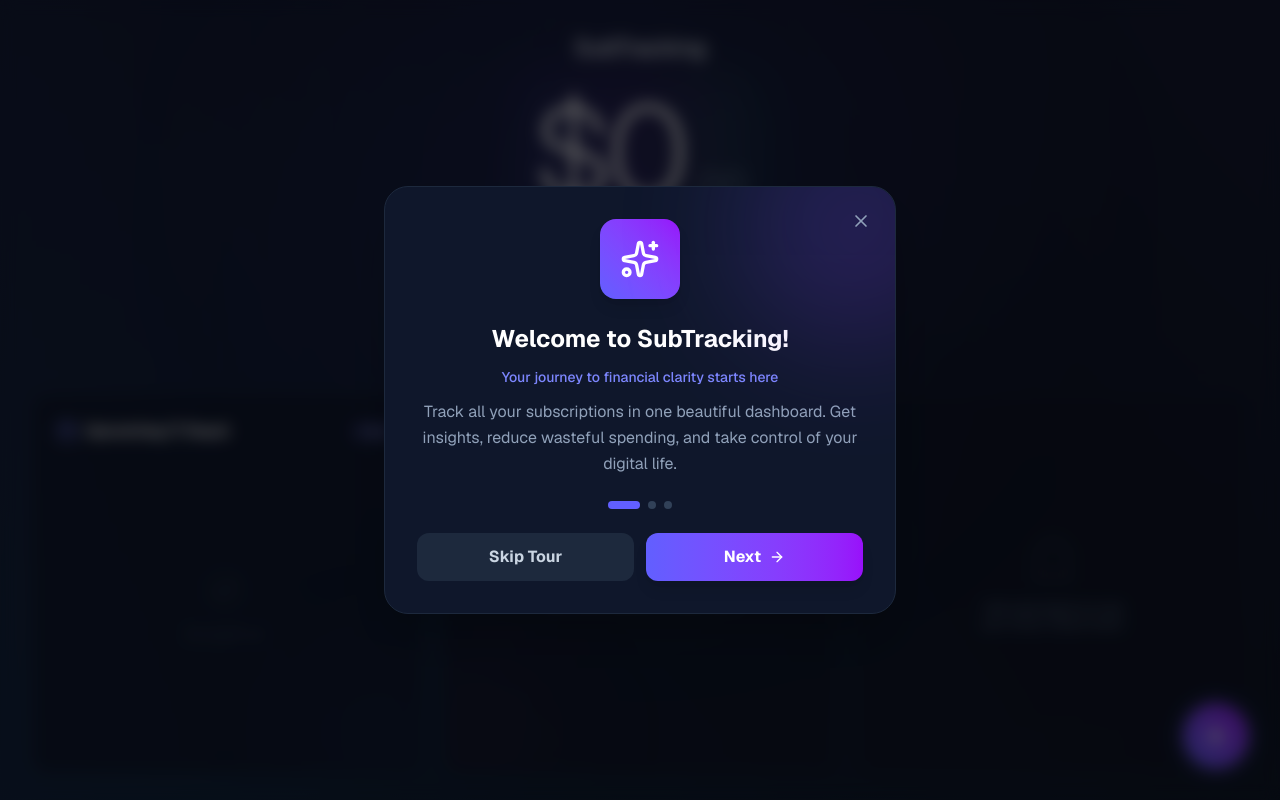
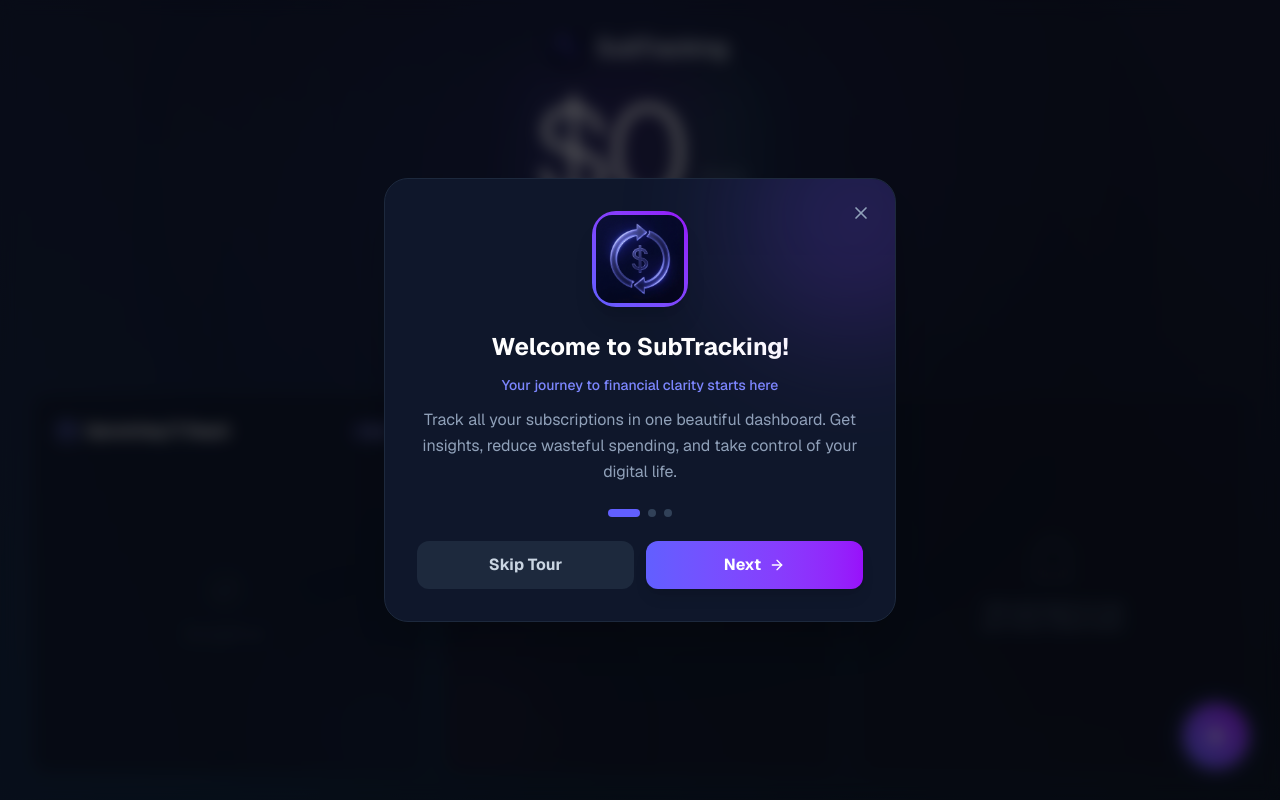
Before and after one commit to giancarlooporto/subtracking, a Next.js app: page / in a window 1280 px wide. Shown: the top 800 px of the page. Built offline with nearby package versions, Linux system fonts and the light colour scheme.

Commit message:
UI: Integrated app logo into dashboard header and welcome onboarding

```diff
--- a/src/components/StatsOverview.tsx
+++ b/src/components/StatsOverview.tsx
@@ -27,9 +27,12 @@ export function StatsOverview({
             <div className="relative z-10 flex flex-col items-center space-y-6">
 
                 {/* Title / Brand */}
-                <h1 className="text-2xl font-medium tracking-tight text-slate-200">
-                    {siteConfig.heroTitle}
-                </h1>
+                <div className="flex items-center gap-3">
+                    <img src="/logo.png" alt="SubTracking Logo" className="w-8 h-8 rounded-lg shadow-lg" />
+                    <h1 className="text-2xl font-medium tracking-tight text-slate-200">
+                        {siteConfig.heroTitle}
+                    </h1>
+                </div>
 
                 {/* The Big Number */}
                 <div className="relative group">
--- a/src/components/WelcomeModal.tsx
+++ b/src/components/WelcomeModal.tsx
@@ -77,13 +77,17 @@ export const WelcomeModal = ({ isOpen, onClose }: WelcomeModalProps) => {
                             <X className="w-5 h-5 text-slate-400 hover:text-white" />
                         </button>
 
-                        {/* Icon */}
+                        {/* Icon/Logo */}
                         <div className="flex justify-center">
                             <div className={cn(
-                                "w-20 h-20 rounded-2xl bg-gradient-to-tr flex items-center justify-center shadow-lg",
+                                "w-24 h-24 rounded-3xl bg-gradient-to-tr flex items-center justify-center shadow-xl p-1",
                                 currentStepData.color
                             )}>
-                                <Icon className="w-10 h-10 text-white" />
+                                {currentStep === 0 ? (
+                                    <img src="/logo.png" alt="SubTracking Logo" className="w-full h-full rounded-2xl object-cover" />
+                                ) : (
+                                    <Icon className="w-12 h-12 text-white" />
+                                )}
                             </div>
                         </div>
 
```
Also changed, not shown: public/logo.png (added).
